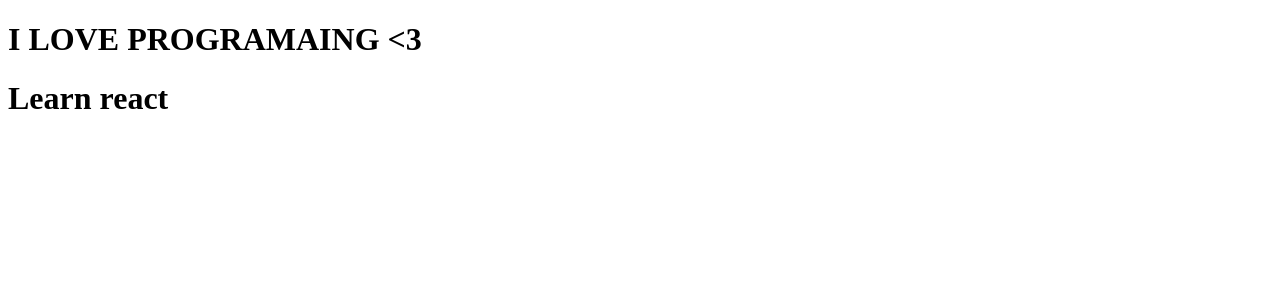
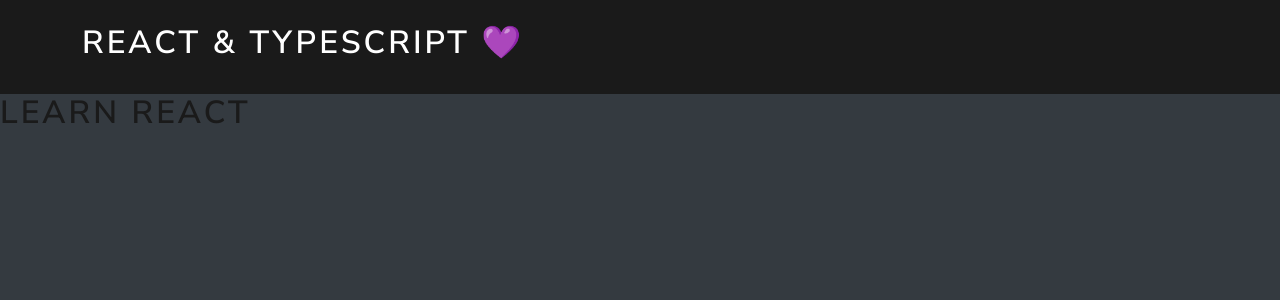
Before and after one commit to JSc0101/crud-react-typescript, a React (Vite) app: page / in a window 1280 px wide. Shown: the top 300 px of the page. Built offline with nearby package versions, Linux system fonts and the light colour scheme.

Commit message:
Se crea interfaces y mas componentes

```diff
--- a/package.json
+++ b/package.json
@@ -9,6 +9,7 @@
     "preview": "vite preview"
   },
   "dependencies": {
+    "bootswatch": "^5.2.3",
     "react": "^18.2.0",
     "react-dom": "^18.2.0"
   },
--- a/src/App.tsx
+++ b/src/App.tsx
@@ -1,5 +1,6 @@
 import { Props } from "./interfaces/props";
 import { tasks } from "./interfaces/task";
+import {Navbar} from './components/Navbar'
 import { useState } from "react";
 
 export default function App({ title }: Props) {
@@ -12,11 +13,11 @@
     },
   ]);
   return (
-    <div>
-      <h1>{title.toUpperCase()}</h1>
+    <div className="bg-dark" style={{ height: "100vh" }}>
+    <Navbar title="React & Typescript 💜"/>
       <div>
-      {task.map((task) => {
-          return <h1>{task.title}</h1>
+        {task.map((task) => {
+          return <h1>{task.title}</h1>;
         })}
       </div>
     </div>
--- /dev/null
+++ b/src/components/Navbar.tsx
@@ -0,0 +1,10 @@
+import { Props } from "../interfaces/props";
+export function Navbar({ title }: Props): JSX.Element {
+  return (
+    <nav className="navbar navbar-dark bg-primary">
+      <div className="container">
+        <h1 className="text-white">{title.toUpperCase()}</h1>
+      </div>
+    </nav>
+  );
+}
--- /dev/null
+++ b/src/interfaces/props.ts
@@ -0,0 +1,7 @@
+import { tasks } from "./task";
+export interface Props {
+  title: string;
+}
+export interface PropsTask {
+  task: tasks[];
+}
--- a/src/interfaces/props.tsx
+++ /dev/null
@@ -1,3 +0,0 @@
-export interface Props {
-  title: string;
-}
--- a/src/main.tsx
+++ b/src/main.tsx
@@ -2,9 +2,9 @@
 import ReactDOM from "react-dom/client";
 import App from "./App";
 import "./index.css";
+import "bootswatch/dist/lux/bootstrap.min.css";
 
-ReactDOM.createRoot(document.getElementById("root") as HTMLElement)
-.render(
+ReactDOM.createRoot(document.getElementById("root") as HTMLElement).render(
   <React.StrictMode>
     <App title="I love programaing <3" />
   </React.StrictMode>
```
Also changed, not shown: src/components/List.tsx (+5 -2 lines), src/interfaces/task.ts (renamed from src/interfaces/task.tsx), 1 other file (tests, documents, lock files or other folders).
